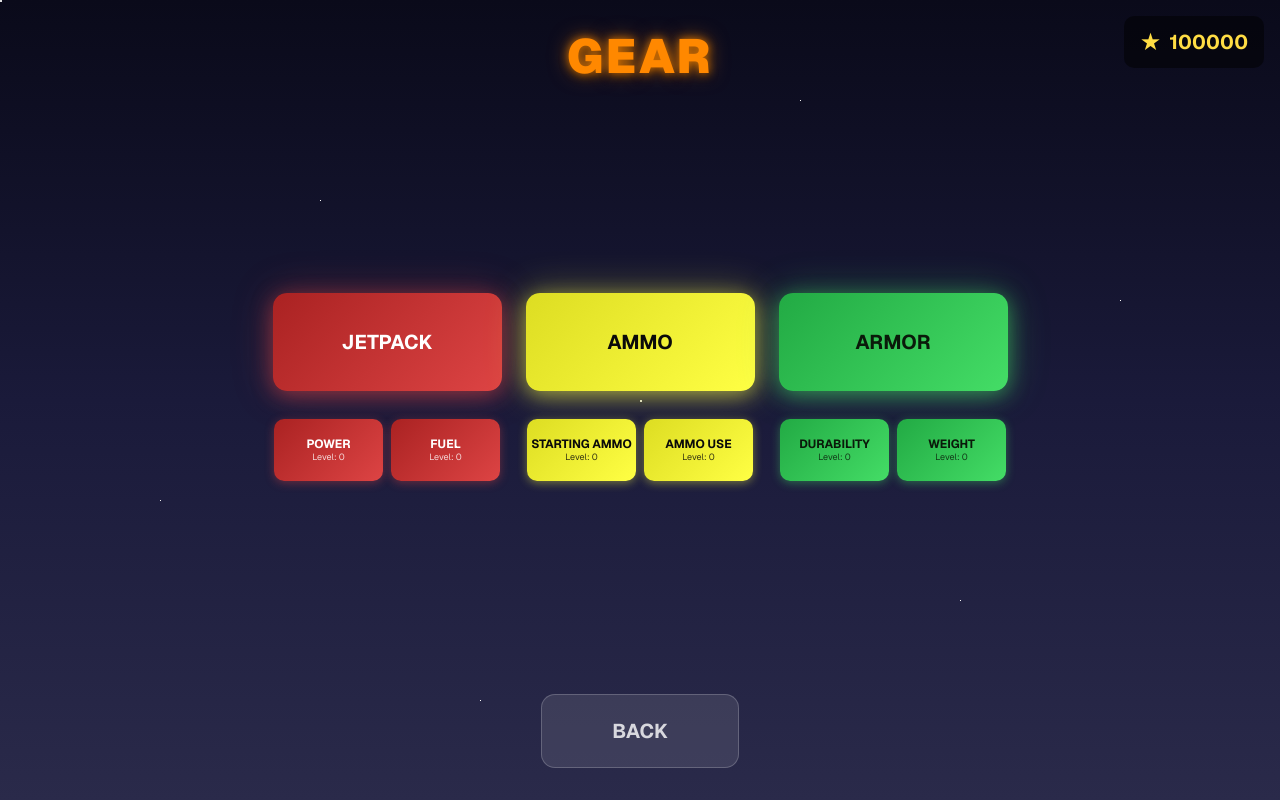
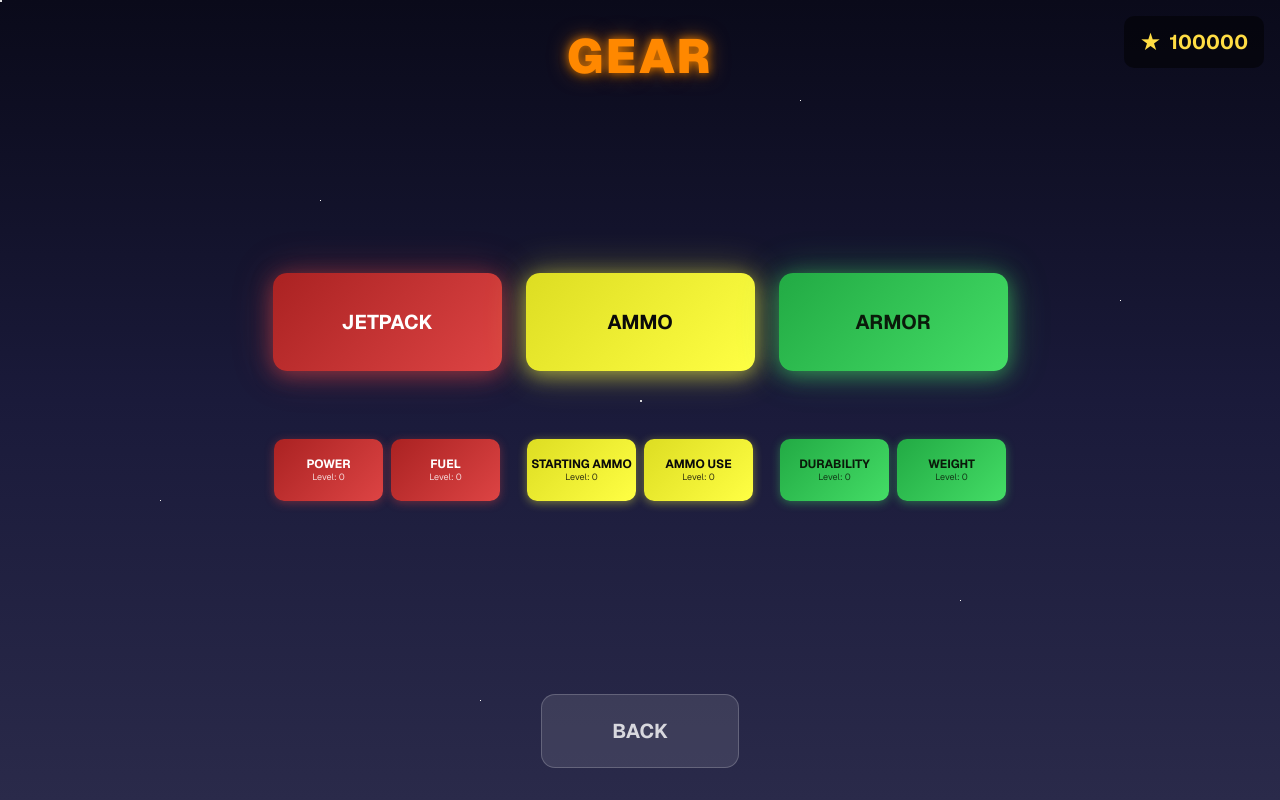
Before and after one commit to Stellar-Recon-Creator/v0-soldier-jetpack-game, a Next.js app: page / in a window 1280 px wide. Both pictures are taken after a click on the button "GEAR". Built offline with nearby package versions, Linux system fonts and the light colour scheme.

Commit message:
ui: increase subbutton spacing much further from main buttons
Increased subbutton margin from mt-4 to mt-14 for more separation.

```diff
--- a/components/game-canvas.tsx
+++ b/components/game-canvas.tsx
@@ -569,7 +569,7 @@ export default function GameCanvas() {
                 >
                   JETPACK
                 </button>
-                <div className="flex gap-2 mt-4">
+                <div className="flex gap-2 mt-14">
                   <button
                     onClick={() => {}}
                     className="w-[109px] py-[18px] text-xs font-bold font-sans rounded-lg transition-all hover:scale-105 active:scale-95 cursor-pointer"
@@ -608,7 +608,7 @@ export default function GameCanvas() {
                 >
                   AMMO
                 </button>
-                <div className="flex gap-2 mt-4">
+                <div className="flex gap-2 mt-14">
                   <button
                     onClick={() => {}}
                     className="w-[109px] py-[18px] text-xs font-bold font-sans rounded-lg transition-all hover:scale-105 active:scale-95 cursor-pointer whitespace-nowrap"
@@ -647,7 +647,7 @@ export default function GameCanvas() {
                 >
                   ARMOR
                 </button>
-                <div className="flex gap-2 mt-4">
+                <div className="flex gap-2 mt-14">
                   <button
                     onClick={() => {}}
                     className="w-[109px] py-[18px] text-xs font-bold font-sans rounded-lg transition-all hover:scale-105 active:scale-95 cursor-pointer whitespace-nowrap"
```
